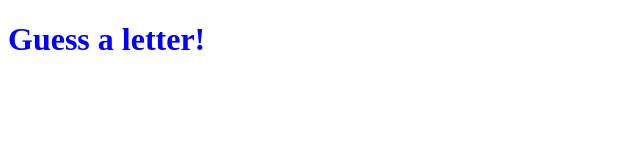
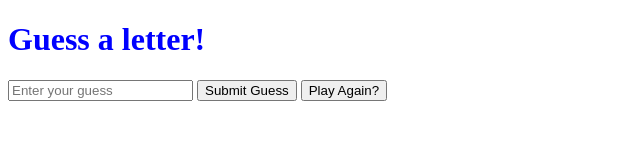
Before and after one commit to myles-dewaal/Psychic-Game, a plain HTML site: page Psychic-game.html in a window 1280 px wide. Shown: the whole page, without its empty margins (0-640 px from the left). Drawn offline with Linux system fonts and the light colour scheme.

Commit message:
Basic outline

```diff
--- a/Psychic-game.html
+++ b/Psychic-game.html
@@ -9,8 +9,12 @@
 </head>
 
 <body>
-
     <h1>Guess a letter!</h1>
+    <form>
+        <input type="text" placeholder="Enter your guess">
+        <input type="button" value="Submit Guess">
+        <input type="button" value="Play Again?">
+    </form>
 
 
 </body>
```
